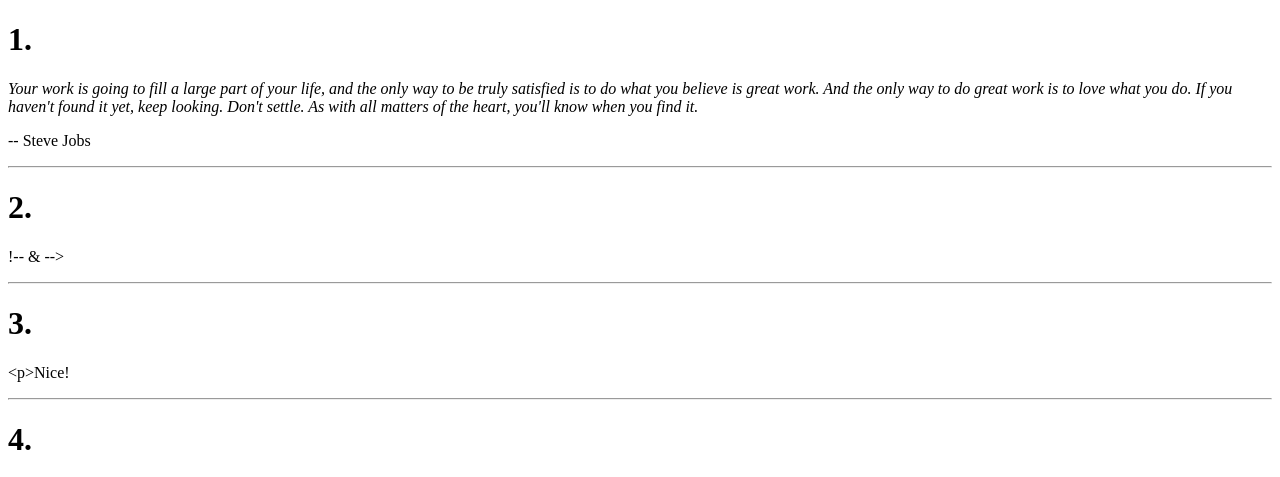
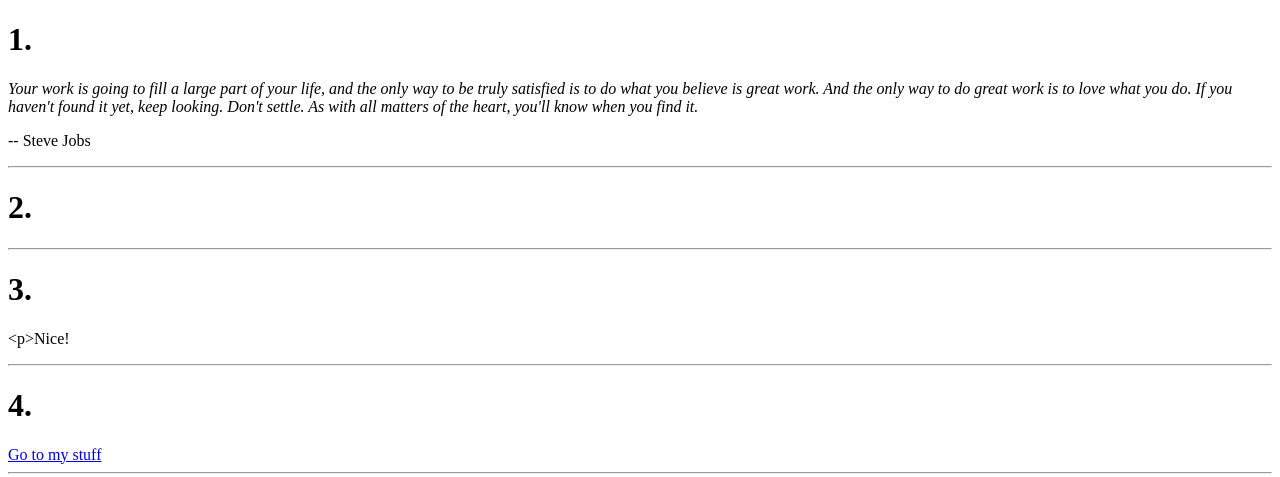
Before and after one commit to dinn7470/Lab-1-Part-1, a plain HTML site: page index.html in a window 1280 px wide. Shown: the top 477 px of the page. Drawn offline with Linux system fonts and the light colour scheme.

Commit message:
Update index.html

```diff
--- a/index.html
+++ b/index.html
@@ -17,7 +17,7 @@
 
       <h1>2. </h1>
       <!-- Your solution to #2 here -->
-      <p>!-- & --&gt;</p>
+      <p><!-- & --></p>
       <hr>
 
 
```
